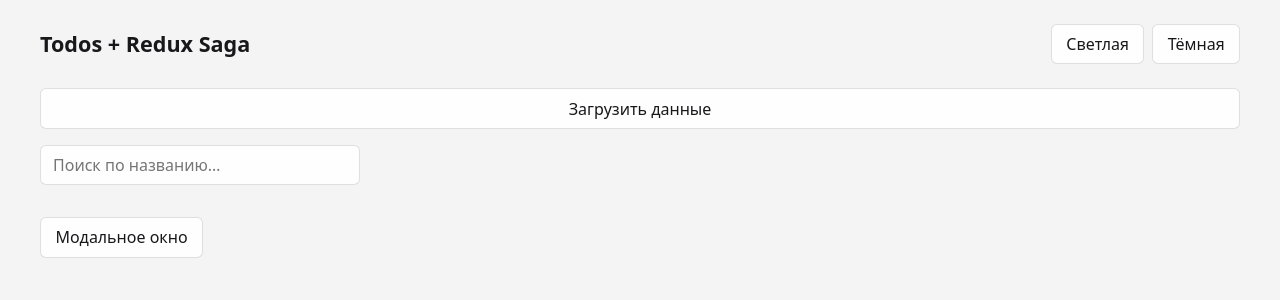
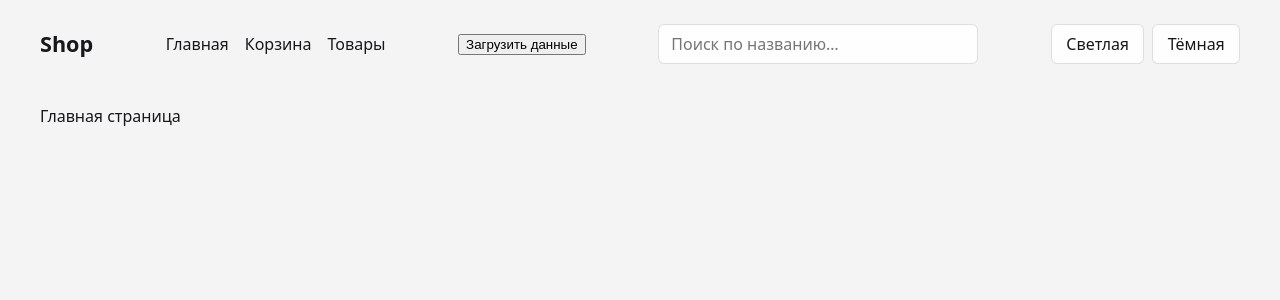
Before and after one commit to AlexLancev/redux, a React (Create React App) app: page / in a window 1280 px wide. Shown: the top 300 px of the page. Built offline with nearby package versions, Linux system fonts and the light colour scheme.

Commit message:
update global

```diff
--- a/src/App.js
+++ b/src/App.js
@@ -1,57 +1,51 @@
 import { useSelector } from 'react-redux';
+import { Switch, Route } from 'react-router-dom';
 
-import Button from './components/Button';
-import ThemeSelect from './components/ThemeSelect';
-import Modal from './components/Modal';
-import ModalButton from './components/ModalButton';
-import Search from './components/Search';
+import Header from './components/Header';
+import Home from './components/Home';
 import Products from './components/Products';
 
 import {
-  selectProductsData,
   selectVisibleProducts,
+  selectProductsList,
   selectSearchQuery,
   selectProducts,
 } from './store/selectors';
 import { selectTheme } from './store/reducers/themeReducer';
 
 function App() {
+  const { error, loading } = useSelector(selectProducts);
+  const allProducts = useSelector(selectProductsList);
   const visibleProducts = useSelector(selectVisibleProducts);
-  const { error, loading } = useSelector(selectProducts);
-  const productData = useSelector(selectProductsData);
   const query = useSelector(selectSearchQuery);
   const theme = useSelector(selectTheme);
-
-  const products = productData?.products;
 
   const trimmedQuery = query.trim();
 
   const showNoMatches =
     trimmedQuery.length > 0 &&
-    Array.isArray(products) &&
-    products.length > 0 &&
+    allProducts.length > 0 &&
     visibleProducts.length === 0;
 
   return (
     <div className={`app-root app-root--${theme}`}>
-      <header className="app-header">
-        <h1 className="app-title">Todos + Redux Saga</h1>
-        <ThemeSelect />
-      </header>
+      <Header />
+
       <main className="app-main">
-        <Button />
-        <Search />
+        <Switch>
+          <Route exact path="/">
+            <Home />
+          </Route>
+
+          <Route path="/products">
             <Products
               data={visibleProducts}
               error={error}
               loading={loading}
               emptyHint={showNoMatches ? 'Ничего не найдено по запросу.' : null}
             />
-        <ModalButton
-          labelOpen="Модальное окно"
-          labelClose="Скрыть"
-        />
-        <Modal />
+          </Route>
+        </Switch>
       </main>
     </div>
   );
--- a/src/index.js
+++ b/src/index.js
@@ -1,14 +1,17 @@
+
 import React from 'react';
-import ReactDOM from 'react-dom/client';
+import ReactDOM from 'react-dom';
 import { Provider } from 'react-redux';
+import { BrowserRouter } from 'react-router-dom';
+import App from './App';
 import store from './store/store';
-import App from './App';
 import './global.css';
 
-const root = ReactDOM.createRoot(document.getElementById('root'));
-
-root.render(
+ReactDOM.render(
   <Provider store={store}>
-    <App />
-  </Provider>
+    <BrowserRouter>
+      <App />
+    </BrowserRouter>
+  </Provider>,
+  document.getElementById('root')
 );
```
Also changed, not shown: package.json (+7 -3 lines), 1 other file (tests, documents, lock files or other folders). Lines whose indentation alone changed are shown as unchanged.
